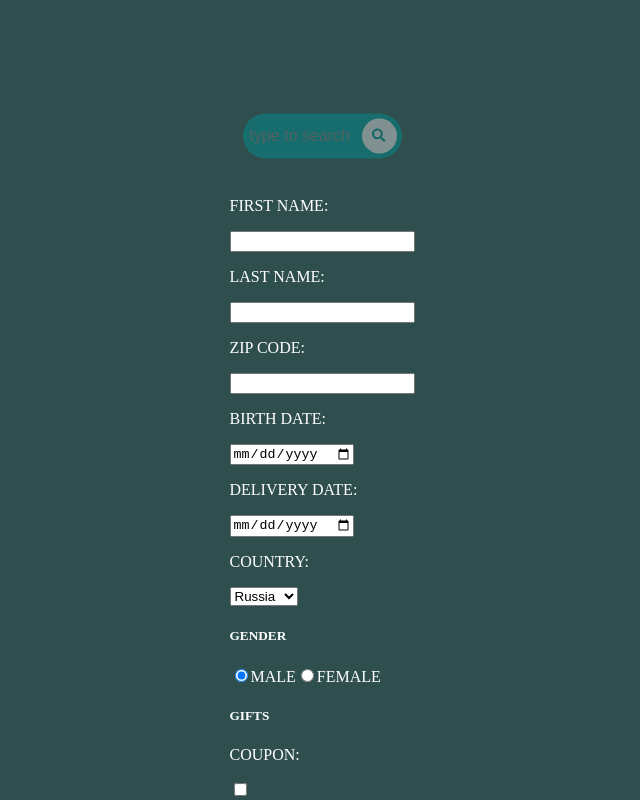
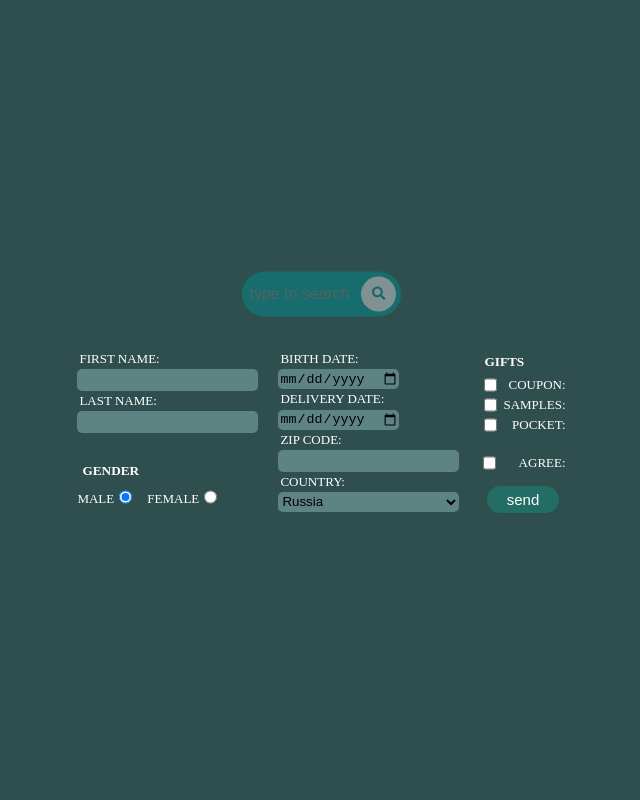
Before and after one commit to IanaLit/react, a React app: page / in a window 1280 px wide. Shown: the top 800 px of the page, without its empty margins (318-958 px from the left). Built offline with nearby package versions, Linux system fonts and the light colour scheme.

Commit message:
feat: add styles

```diff
--- a/src/components/card/card.scss
+++ b/src/components/card/card.scss
@@ -1,9 +1,10 @@
 .card{
     width: 350px;
-    height: 250px;
+    //height: 250px;
     background-color: white;
     color: cadetblue;
     margin: 2vw;
+    padding: 10px;
     border-top: 1px solid #ebebeb;
     border-right: 1px solid #ebebeb;
     border-left: 1px solid #ebebeb;
@@ -11,3 +12,23 @@
     box-shadow: 0px 0px 10px 2px rgba(0, 0, 0, 0.2);
     font-family: 'Lato', sans-serif;
   }
+  .properties{
+    height: fit-content;
+    width: 95%;
+    margin: 5px;
+    border-radius: 5px;
+    display: inline-block;
+    margin-top: 2px;
+    font-size: 12px;
+    padding: 5px;
+    background-color: whitesmoke;
+    text-align: end;
+    transition: transform 0.3s;
+  }
+  .properties:hover{
+    transform:scale(1.07);
+  }
+  .properties > span{
+    float:left;
+    color:rgb(158, 150, 150);
+  }
--- a/src/components/card/card.tsx
+++ b/src/components/card/card.tsx
@@ -7,12 +7,27 @@ import Photo from '../photo/photo';
 import './card.scss';
 
 const Card = (card: CardInterface) => {
-  const { publishDate, like, imgUrl, ...desc} = card;
+  const {firstName, lastName, zipCode, birthDate, deliveryDate, country, coupon, samples, pocket, gender, agree} = card;
   return (
 
     <div className="card">
-        {Photo(imgUrl, publishDate, like)}
-        {Description(desc)}
+
+        <p>Order Details</p>
+      <div className = "properties"><span>First name:</span> {firstName}</div>
+      <div className = "properties"><span>Last name:</span> {lastName}</div>
+      <div className = "properties"><span>Zip code:</span> {zipCode}</div>
+      <div className = "properties"><span>Birh date:</span> {birthDate}</div>
+      <div className = "properties"><span>Delivery date:</span>{deliveryDate}</div>
+      <div className = "properties"><span>Country:</span>{country}</div>
+      <div className = "properties"><span>Gender:</span>{gender ? 'female' : 'male'}</div>
+      <div className="gifts">
+        <div className = "properties"><span>Coupon:</span>{coupon && 'yes'}</div>
+        <div className = "properties"><span>Samples:</span>{samples && 'yes'}</div>
+        <div className = "properties"><span>Pocket:</span> {pocket && 'yes'}</div>
+      </div>
+
+      {/* <div className = "properties"><span>Is agree:</span>{agree}</div>  */}
+
     </div>
   );
 };
--- a/src/components/form/form.scss
+++ b/src/components/form/form.scss
@@ -0,0 +1,70 @@
+.form{
+    display: flex;
+}
+.form-button{
+    display: flex;
+    justify-content: center;
+}
+.column{
+    margin: 10px;
+    h5{
+        margin:5px
+    }
+    label{
+        font-size: small;
+    }
+    p{
+        margin: 2px;
+    }
+    select{
+        width: -webkit-fill-available;
+    }
+    input:not([type="submit"]), select{
+        background: #c6f6f04f;
+        border-radius: 5px;
+        border: none;
+        height: 20px;
+    }
+    &:last-child .label{
+        display: flex;
+        align-items: center;
+        flex-direction: row-reverse;
+        justify-content: space-between;
+        p{
+            margin:1px;
+        }
+    }
+}
+.gifts{
+    margin-bottom: 15px;
+    input{
+        margin: 0 5px 0px 5px;
+
+    }
+}
+.gender{
+        margin-top: 30px;
+        label{
+            align-items: flex-end;
+            display: inline-flex;
+            :first-child{
+                margin-right: 15px;
+            }
+        }
+    }
+.button_submit{
+    height: fit-content;
+    width: 83%;
+    margin-top:10px;
+    padding: 5px 2px;
+    font-size: 15px;
+    border-radius: 100px;
+    background:rgb(35, 110, 100);
+    color: white;
+    border:none;
+    transition: box-shadow 0.3s;
+  }
+  .button_submit:hover{
+      cursor: pointer;
+    box-shadow:0px 0px 0px 6px rgba(35, 110, 100, 0.5);
+  }
--- a/src/components/form/form.tsx
+++ b/src/components/form/form.tsx
@@ -1,5 +1,6 @@
 import React, { FormEvent} from "react";
 import { useState } from "react";
+import './form.scss';
 
 export const Form = ({setFormValues}:{setFormValues: any}) => {
 
@@ -30,6 +31,7 @@ export const Form = ({setFormValues}:{setFormValues: any}) => {
     return(
         <form onSubmit = {handleSubmit} className = 'form' >
 
+<div className="column">
             <label htmlFor="firstName" className="firstName">
                 <p>
                     First Name:
@@ -46,14 +48,29 @@ export const Form = ({setFormValues}:{setFormValues: any}) => {
                 <input type="text" value={lastName} name="lastName" onChange={(event)=>setLastName(event.target.value)}>
                 </input>
             </label>
-            <label htmlFor="zipCode" className="zipCode">
-                <p>
-                    Zip Code:
-                    {/* {errors?.info === '' && <span className='error'>*info</span>} */}
-                </p>
-                <input type="text" value={zipCode} name="zipCode" onChange={(event)=>setZipCode(event.target.value)}>
-                </input>
-            </label>
+
+            <div className ="gender">
+            <h5>Gender</h5><label htmlFor="male">Male
+            <input
+                    type="radio"
+                    id="male"
+                    name="gender"
+                    onChange={()=>setGender(prev => !prev)}
+                    checked={!gender}
+                />
+                </label>
+<label htmlFor="female">Female
+                <input
+                    type="radio"
+                    id="female"
+                    name="gender"
+                    onChange={()=>setGender(prev => !prev)}
+                    checked={gender}
+                />
+                </label>
+                </div>
+</div>
+<div className="column">
             <label htmlFor="birthDate" className="label">
                 <p>
                     Birth Date:
@@ -70,6 +87,14 @@ export const Form = ({setFormValues}:{setFormValues: any}) => {
                 <input type="date" value={deliveryDate} name="deliveryDate" onChange={(event)=>setDeliveryDate(event.target.value)}>
                 </input>
             </label>
+            <label htmlFor="zipCode" className="zipCode">
+                <p>
+                    Zip Code:
+                    {/* {errors?.info === '' && <span className='error'>*info</span>} */}
+                </p>
+                <input type="text" value={zipCode} name="zipCode" onChange={(event)=>setZipCode(event.target.value)}>
+                </input>
+            </label>
             <label htmlFor = "country" className="label">
                 <p>
                     Country:
@@ -81,28 +106,10 @@ export const Form = ({setFormValues}:{setFormValues: any}) => {
                     <option>Ukraine</option>
                     </select>
             </label>
-            <div>
-            <h5>Gender</h5>
-            <input
-					type="radio"
-					id="male"
-					name="gender"
-					onChange={()=>setGender(prev => !prev)}
-					checked={!gender}
-				/>
-				<label htmlFor="male">Male</label>
 
-				<input
-					type="radio"
-					id="female"
-					name="gender"
-                    onChange={()=>setGender(prev => !prev)}
-					checked={gender}
-				/>
-				<label htmlFor="female">Female</label>
-                </div>
-
-            <div>
+</div>
+<div className="column">
+            <div className="gifts">
                 <h5>Gifts</h5>
                 <label htmlFor="coupon" className="label">
                 <p>
@@ -134,9 +141,10 @@ export const Form = ({setFormValues}:{setFormValues: any}) => {
                 <input type="checkbox" checked={agree} name="agree" onChange={()=>setAgree(prev => !prev)}/>
             </label>
 
-            <div className ="button_submit">
-                <input type="submit" value='send'/>
+            <div className="form-button">
+                <input className ="button_submit" type="submit" value='send'/>
             </div>
+</div>
         </form>
 
     )
```
Also changed, not shown: src/interfaces/cardInterface.tsx (+11 -8 lines).
